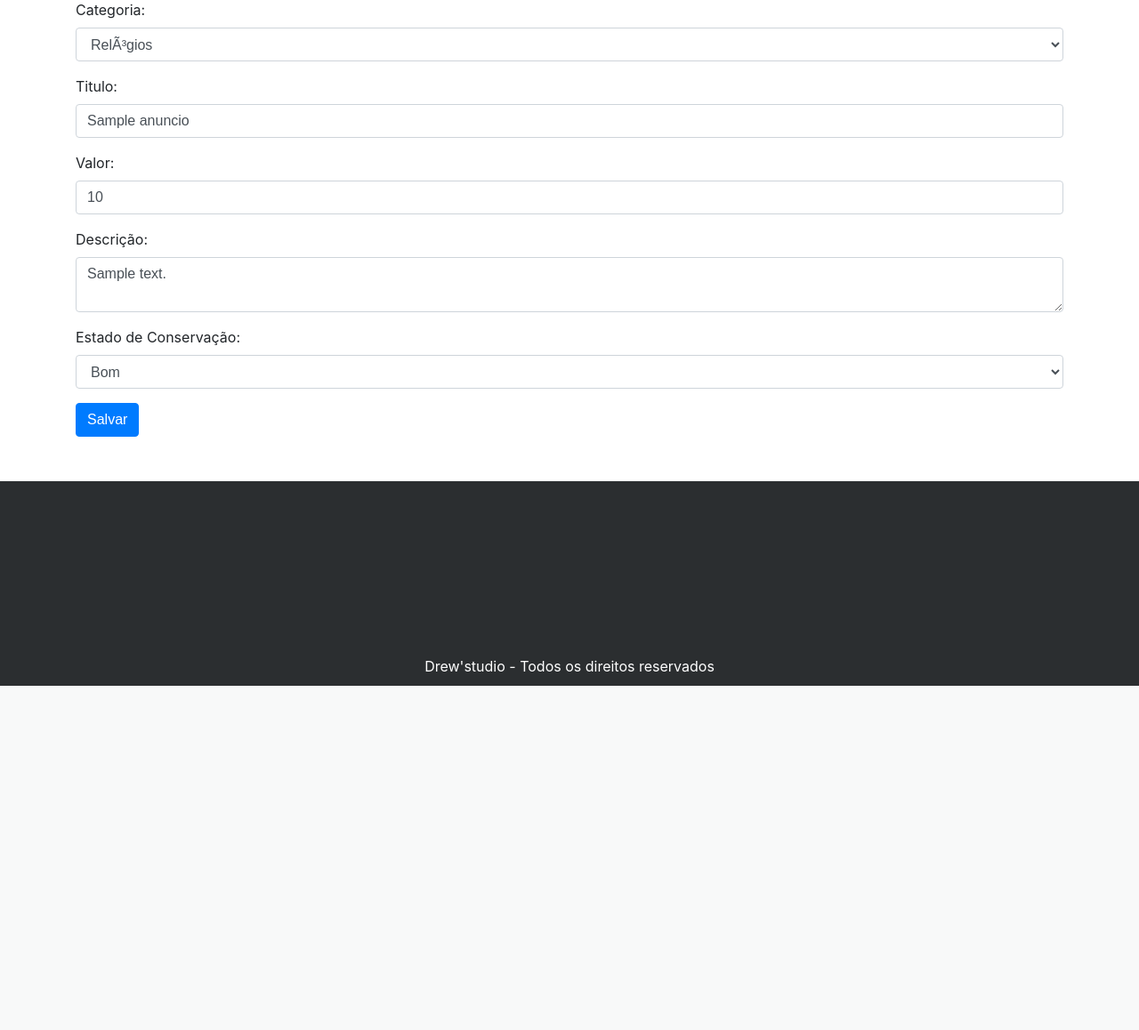
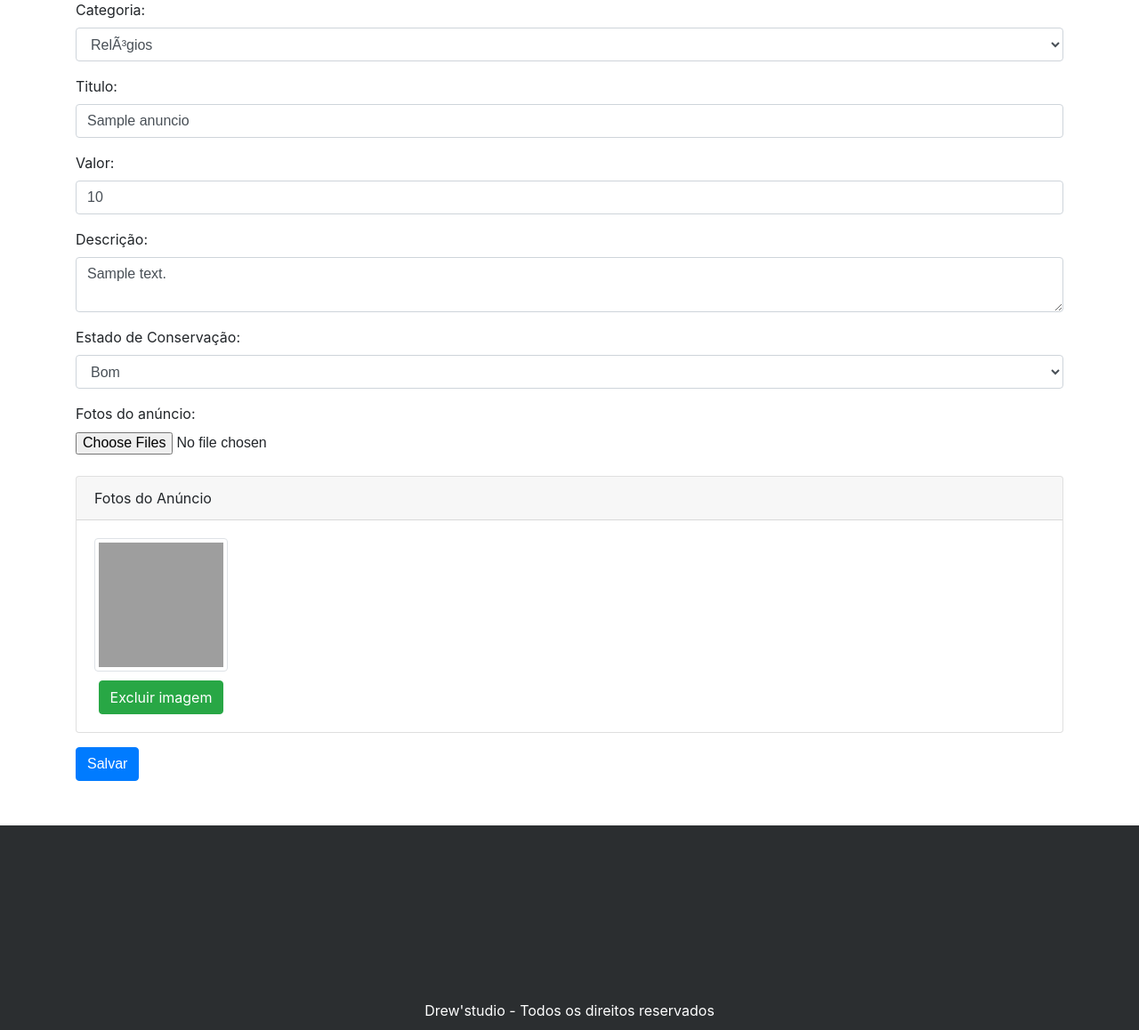
Before and after one commit to EderAndrew/projeto_classificados, a PHP site: page /editar-anuncio.php?id=1 in a window 1280 px wide. Shown: the part 130-1288 px from the top of the page at 89% size. Before the commit the page ends 901 px from the top, so only its background shows below. Run offline with PHP 8.4, Linux system fonts and the light colour scheme; the visitor is signed in with stand-in values (Sample User, id 1); data comes from the database, SQL or seed files in the repository; tables that the repository leaves empty hold one stand-in row (values such as "Sample post"); grey boxes are pictures that could not be loaded.

Commit message:
Editando fotos e criando novos arquivos

```diff
--- a/assets/css/style.css
+++ b/assets/css/style.css
@@ -67,3 +67,17 @@
     margin: auto;
     color: #BABBC4;
 }
+
+.foto_item{
+    width: 150px;
+    text-align: center;
+    margin-right: 10px;
+    float: left;
+}
+.foto_item img{
+    width: 150px;
+    height: 150px;
+}
+.foto_item a{
+    margin-top: 10px;
+}
--- a/classes/anuncios.class.php
+++ b/classes/anuncios.class.php
@@ -26,9 +26,17 @@
 
         if($sql->rowCount() > 0){
             $array = $sql->fetch();
+            $array['fotos'] = array();
 
-            return $array;
+            $sql = $pdo->prepare("SELECT id,url FROM anuncios_imagens WHERE id_anuncio = :id_anuncio");
+            $sql->bindValue(":id_anuncio", $id);
+            $sql->execute();
+
+            if($sql->rowCount() > 0){
+                $array['fotos'] = $sql->fetchAll();
+            }
         }
+        return $array;
     }
 
     public function addAnuncio($titulo, $categoria, $valor, $descricao, $estado){
@@ -43,9 +51,10 @@
         $sql->bindValue(":estado", $estado);
         $sql->execute();
     }
-    public function editAnuncio($titulo, $categoria, $valor, $descricao, $estado, $id){
+    public function editAnuncio($titulo, $categoria, $valor, $descricao, $estado, $fotos, $id){
         global $pdo;
 
+        //primeiro edita as informações dos anuncios
         $sql = $pdo->prepare("UPDATE anuncios SET titulo = :titulo, id_categoria = :id_categoria, id_usuario = :id_usuario, descricao = :descricao, valor = :valor, estado = :estado WHERE id = :id");
         $sql->bindValue(":titulo", $titulo);
         $sql->bindValue(":id_categoria", $categoria);
@@ -55,6 +64,53 @@
         $sql->bindValue(":estado", $estado);
         $sql->bindValue(":id", $id);
         $sql->execute();
+
+        //depois edita as fotos
+        if(count($fotos) > 0){
+            for($q=0; $q < count($fotos['tmp_name']); $q++){
+                $tipo = $fotos['type'][$q];
+                //se tipo de arquivo for um jpg ou png
+                if(in_array($tipo, array('image/jpeg', 'image/png'))){
+                    $tmpname = md5(time().rand(0,9999)).'.jpg';
+                    move_uploaded_file($fotos['tmp_name'][$q], 'assets/images/anuncios/'.$tmpname);
+                    //pega o tamanho original da imagem
+                    list($width_orig, $height_orig) = getimagesize('assets/images/anuncios/'.$tmpname);
+                    $ratio = $width_orig/$height_orig;
+
+                    //definir o limite da imagem
+                    $width = 500;
+                    $height = 500;
+
+                    if($width/$height > $ratio){
+                        $width = $height * $ratio;
+                    }else{
+                        $height = $width/$ratio;
+                    }
+
+                    //criar nossa nova imagem
+                    $img = imagecreatetruecolor($width, $height);
+                    //verificar  se a imagem é jpg ou png
+                    if($tipo == 'image/jpeg'){
+                        $origi = imagecreatefromjpeg('assets/images/anuncios/'.$tmpname);
+                    }elseif($tipo == 'image/png'){
+                        $origi = imagecreatefrompng('assets/images/anuncios/'.$tmpname);
+                    }
+
+                    //inserir a imagem original dentro da nova imagem
+                    imagecopyresampled($img, $origi, 0, 0, 0, 0, $width, $height, $width_orig, $height_orig);
+
+                    //salvar a imagem
+                    imagejpeg($img, 'assets/images/anuncios/'.$tmpname, 80);
+                    //finaliza o salvamento no servidor
+
+                    //agora salva no banco de dados
+                    $sql = $pdo->prepare("INSERT INTO anuncios_imagens SET id_anuncio = :id_anuncio, url = :url");
+                    $sql->bindValue(":id_anuncio", $id);
+                    $sql->bindValue(":url", $tmpname);
+                    $sql->execute();
+                }
+            }
+        }
     }
 
     public function excluirAnuncio($id){
@@ -68,4 +124,24 @@
         $sql->bindValue(":id_anuncio", $id);
         $sql->execute();
     }
+
+    public function excluirFoto($id){
+        global $pdo;
+        $id_anuncio = 0;
+
+        $sql = $pdo->prepare("SELECT id_anuncio FROM anuncios_imagens WHERE id = :id");
+        $sql->bindValue(":id", $id);
+        $sql->execute();
+
+        if($sql->rowCount() > 0){
+            $row = $sql->fetch();
+            $id_anuncio = $row['id_anuncio'];
+        }
+
+        $sql = $pdo->prepare("DELETE FROM anuncios_imagens WHERE id = :id");
+        $sql->bindValue(":id", $id);
+        $sql->execute();
+
+        return $id_anuncio;
+    }
 }
--- a/editar-anuncio.php
+++ b/editar-anuncio.php
@@ -14,8 +14,15 @@
         $valor = addslashes($_POST["valor"]);
         $descricao = addslashes($_POST["descricao"]);
         $estado = addslashes($_POST["estado"]);
+        //caso não ocorra nenhum envio de fotos...
+        if(isset($_FILES["fotos"])){
+            $fotos = $_FILES["fotos"];
+        } else{//ja conseidera como vazio
+            $fotos = array();
+        }
 
-        $a->editAnuncio($titulo, $categoria, $valor, $descricao, $estado, $_GET['id']);
+
+        $a->editAnuncio($titulo, $categoria, $valor, $descricao, $estado, $fotos, $_GET['id']);
         ?>
         <div class="alert alert-success">Produto editado com sucesso!</div>
         <?php
@@ -72,6 +79,23 @@
                     <option value="2" <?php echo ($info['estado']=='2')?'selected="selected"':''; ?>>Ótimo</option>
                 </select>
             </div>
+
+            <div class="form-group">
+                <label for="add_foto">Fotos do anúncio:</label><br>
+                <input type="file" name="fotos[]" multiple/>
+                <br><br>
+                <div class="card">
+                    <div class="card-header">Fotos do Anúncio</div>
+                    <div class="card-body">
+                        <?php foreach($info['fotos'] as $foto):?>
+                            <div class="foto_item">
+                                <img src="assets/images/anuncios/<?php echo $foto['url']; ?>" class="img-thumbnail" border="0" />
+                                <a href="" class="btn btn-success">Excluir imagem</a>
+                            </div>
+                        <?php endforeach; ?>
+                    </div>
+                </div>
+            </div>
             <input type="submit" value="Salvar" class="btn btn-primary" />
         </form>
     </div>
```
Also changed, not shown: excluir-foto.php (added, +22 -0 lines), assets/images/anuncios/99ca9968912d6a0c5b3475aee8c112e9.jpg (added), assets/images/anuncios/d3e6203a3bedca0bf046933b4301fa97.jpg (added).
